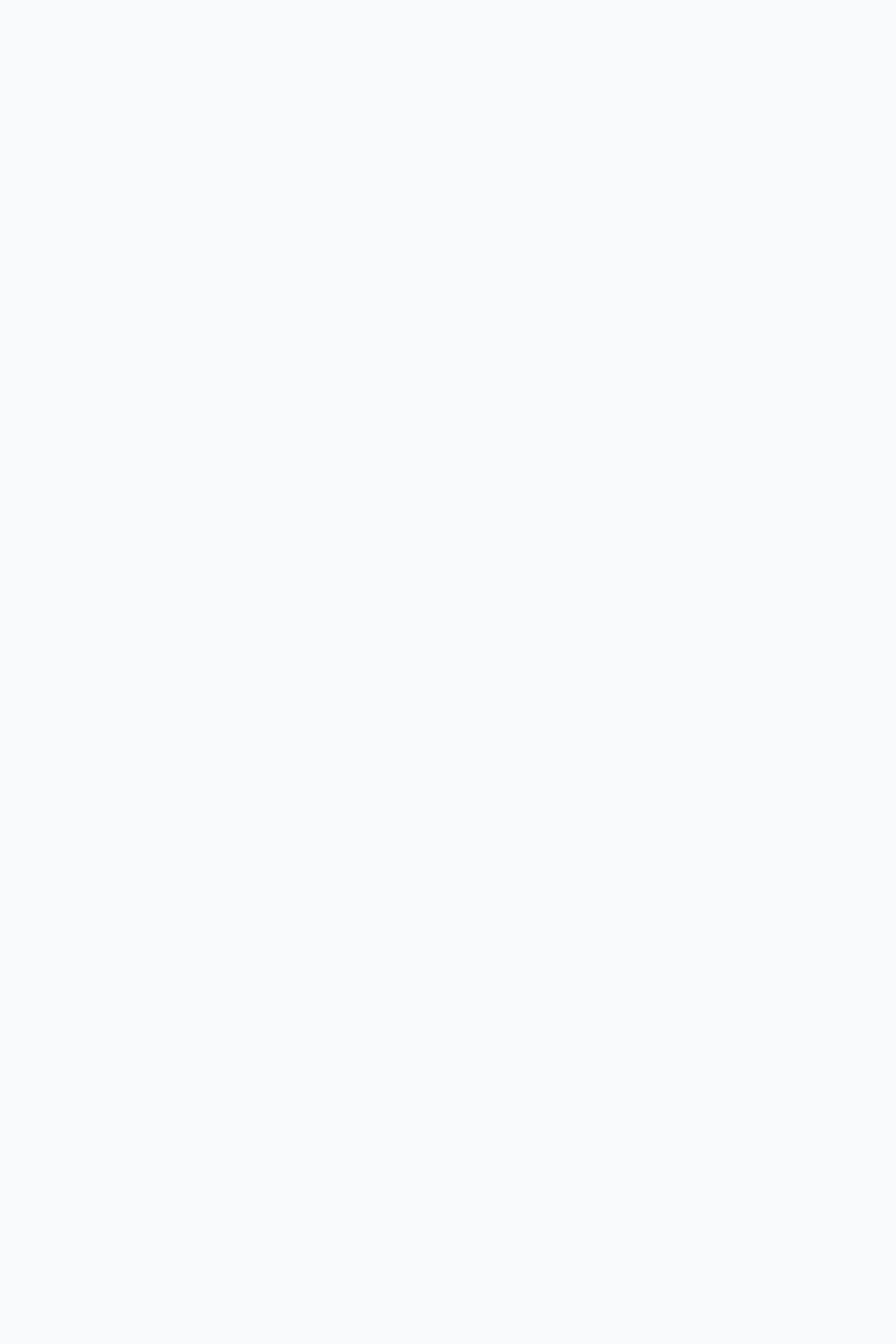
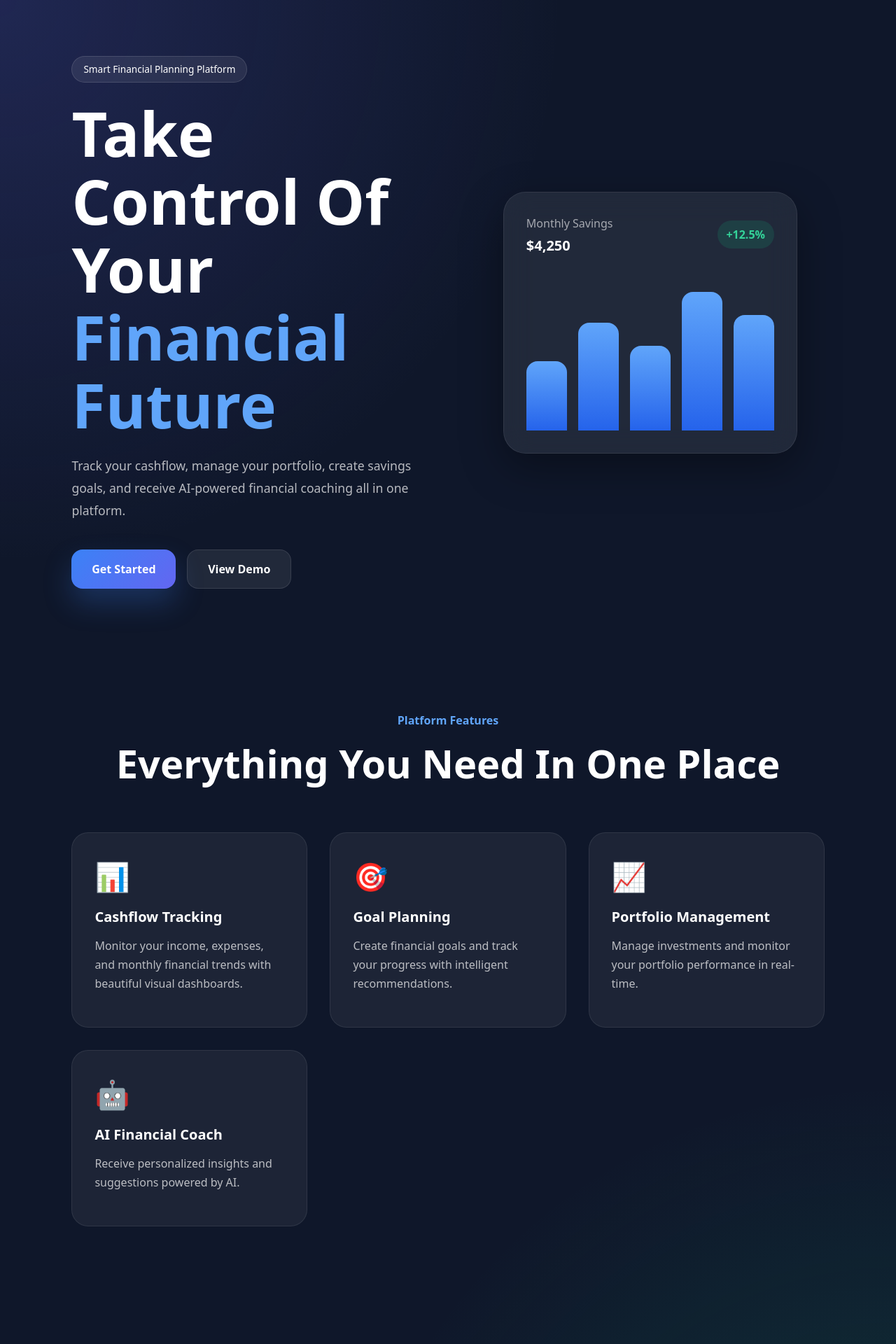
Before and after one commit to Th0ngpv/Capstone-Static-Frontend, a React (Vite) app: page / in a window 1280 px wide. Before the commit this address had no page. Shown: the top 1920 px of the page at 70% size. Before the commit the page ends 800 px from the top, so only its background shows below. Built offline with nearby package versions, Linux system fonts and the light colour scheme.

Commit message:
feat: add a Home page to guide user to our application

```diff
--- a/src/App.tsx
+++ b/src/App.tsx
@@ -8,10 +8,12 @@ import CashflowPage from './pages/cashflow/CashflowPage';
 import PortfolioPage from './pages/portfolio/PortfolioPage';
 import MarketPlacePage from './pages/marketplace/MarketPlacePage';
 import CoachPage from './pages/coach/CoachPage';
+import HomePage from './pages/home/HomePage';
 
 function App() {
   return (
     <Routes>
+      <Route path="/" element={<HomePage />} />
       <Route path="/login" element={<LoginPage />} />
       <Route path="/auth/success" element={<Navigate to="/dashboard" replace />} />
       <Route path="/dashboard" element={<Layout><DashboardPage /></Layout>} />
--- /dev/null
+++ b/src/pages/home/HomePage.css
@@ -0,0 +1,241 @@
+.home-page {
+  min-height: 100vh;
+  background:
+    radial-gradient(circle at top left, rgba(99, 102, 241, 0.2), transparent 30%),
+    radial-gradient(circle at bottom right, rgba(16, 185, 129, 0.2), transparent 30%),
+    #0f172a;
+  color: #ffffff;
+}
+
+.home-hero {
+  min-height: 100vh;
+  display: grid;
+  grid-template-columns: repeat(2, 1fr);
+  align-items: center;
+  gap: 5rem;
+  padding: 5rem 8%;
+}
+
+.home-hero__content {
+  max-width: 620px;
+}
+
+.home-badge {
+  display: inline-flex;
+  padding: 0.5rem 1rem;
+  border-radius: 999px;
+  background: rgba(255, 255, 255, 0.08);
+  border: 1px solid rgba(255, 255, 255, 0.12);
+  font-size: 0.85rem;
+  margin-bottom: 1.5rem;
+}
+
+.home-title {
+  font-size: clamp(3rem, 7vw, 5.5rem);
+  line-height: 1.1;
+  font-weight: 800;
+  margin-bottom: 1.5rem;
+}
+
+.home-title span {
+  color: #60a5fa;
+}
+
+.home-description {
+  font-size: 1.1rem;
+  line-height: 1.8;
+  color: rgba(255, 255, 255, 0.7);
+  margin-bottom: 2.5rem;
+}
+
+.home-actions {
+  display: flex;
+  gap: 1rem;
+  flex-wrap: wrap;
+}
+
+.home-primary-btn,
+.home-secondary-btn {
+  border: none;
+  border-radius: 16px;
+  padding: 1rem 1.8rem;
+  font-size: 1rem;
+  font-weight: 600;
+  cursor: pointer;
+  transition: all 0.25s ease;
+}
+
+.home-primary-btn {
+  background: linear-gradient(135deg, #3b82f6, #6366f1);
+  color: white;
+  box-shadow: 0 20px 40px rgba(59, 130, 246, 0.25);
+}
+
+.home-primary-btn:hover {
+  transform: translateY(-2px);
+}
+
+.home-secondary-btn {
+  background: rgba(255, 255, 255, 0.08);
+  color: white;
+  border: 1px solid rgba(255, 255, 255, 0.1);
+}
+
+.home-secondary-btn:hover {
+  background: rgba(255, 255, 255, 0.15);
+}
+
+.home-hero__card {
+  display: flex;
+  justify-content: center;
+}
+
+.hero-card {
+  width: 100%;
+  max-width: 420px;
+  padding: 2rem;
+  border-radius: 32px;
+  background: rgba(255, 255, 255, 0.08);
+  backdrop-filter: blur(20px);
+  border: 1px solid rgba(255, 255, 255, 0.08);
+  box-shadow: 0 20px 60px rgba(0, 0, 0, 0.35);
+}
+
+.hero-card__header {
+  display: flex;
+  justify-content: space-between;
+  align-items: center;
+  margin-bottom: 2rem;
+}
+
+.hero-card__label {
+  color: rgba(255, 255, 255, 0.6);
+  margin-bottom: 0.5rem;
+}
+
+.hero-card__trend {
+  background: rgba(16, 185, 129, 0.15);
+  color: #34d399;
+  padding: 0.5rem 0.8rem;
+  border-radius: 999px;
+  font-weight: 700;
+}
+
+.hero-card__chart {
+  height: 220px;
+  display: flex;
+  align-items: flex-end;
+  gap: 1rem;
+}
+
+.chart-bar {
+  flex: 1;
+  border-radius: 16px 16px 0 0;
+  background: linear-gradient(180deg, #60a5fa, #2563eb);
+}
+
+.chart-bar--1 {
+  height: 45%;
+}
+
+.chart-bar--2 {
+  height: 70%;
+}
+
+.chart-bar--3 {
+  height: 55%;
+}
+
+.chart-bar--4 {
+  height: 90%;
+}
+
+.chart-bar--5 {
+  height: 75%;
+}
+
+.home-features {
+  padding: 6rem 8%;
+}
+
+.section-heading {
+  text-align: center;
+  margin-bottom: 4rem;
+}
+
+.section-heading span {
+  color: #60a5fa;
+  font-weight: 600;
+}
+
+.section-heading h2 {
+  font-size: clamp(2rem, 5vw, 3.5rem);
+  margin-top: 1rem;
+}
+
+.features-grid {
+  display: grid;
+  grid-template-columns: repeat(auto-fit, minmax(260px, 1fr));
+  gap: 2rem;
+}
+
+.feature-card {
+  padding: 2rem;
+  border-radius: 24px;
+  background: rgba(255, 255, 255, 0.06);
+  border: 1px solid rgba(255, 255, 255, 0.08);
+  transition: all 0.25s ease;
+}
+
+.feature-card:hover {
+  transform: translateY(-6px);
+  background: rgba(255, 255, 255, 0.09);
+}
+
+.feature-icon {
+  font-size: 2.5rem;
+  margin-bottom: 1rem;
+}
+
+.feature-card h3 {
+  margin-bottom: 1rem;
+}
+
+.feature-card p {
+  line-height: 1.7;
+  color: rgba(255, 255, 255, 0.7);
+}
+
+.home-cta {
+  padding: 6rem 8%;
+}
+
+.home-cta__content {
+  text-align: center;
+  padding: 4rem 2rem;
+  border-radius: 32px;
+  background: linear-gradient(135deg, rgba(59, 130, 246, 0.2), rgba(99, 102, 241, 0.2));
+  border: 1px solid rgba(255, 255, 255, 0.08);
+}
+
+.home-cta__content h2 {
+  font-size: clamp(2rem, 5vw, 3rem);
+  margin-bottom: 1rem;
+}
+
+.home-cta__content p {
+  color: rgba(255, 255, 255, 0.7);
+  margin-bottom: 2rem;
+}
+
+@media (max-width: 900px) {
+  .home-hero {
+    grid-template-columns: 1fr;
+    text-align: center;
+    padding-top: 3rem;
+  }
+
+  .home-actions {
+    justify-content: center;
+  }
+}
--- /dev/null
+++ b/src/pages/home/HomePage.tsx
@@ -0,0 +1,128 @@
+import { useNavigate } from 'react-router-dom';
+
+import './HomePage.css';
+
+export default function HomePage() {
+  const navigate = useNavigate();
+
+  return (
+    <main className="home-page">
+      {/* Hero Section */}
+      <section className="home-hero">
+        <div className="home-hero__content">
+          <span className="home-badge">Smart Financial Planning Platform</span>
+
+          <h1 className="home-title">
+            Take Control Of Your
+            <span> Financial Future</span>
+          </h1>
+
+          <p className="home-description">
+            Track your cashflow, manage your portfolio, create savings goals,
+            and receive AI-powered financial coaching all in one platform.
+          </p>
+
+          <div className="home-actions">
+            <button
+              className="home-primary-btn"
+              onClick={() => navigate('/login')}
+            >
+              Get Started
+            </button>
+
+            <button
+              className="home-secondary-btn"
+              onClick={() => navigate('/dashboard')}
+            >
+              View Demo
+            </button>
+          </div>
+        </div>
+
+        <div className="home-hero__card">
+          <div className="hero-card">
+            <div className="hero-card__header">
+              <div>
+                <p className="hero-card__label">Monthly Savings</p>
+                <h3>$4,250</h3>
+              </div>
+
+              <span className="hero-card__trend">+12.5%</span>
+            </div>
+
+            <div className="hero-card__chart">
+              <div className="chart-bar chart-bar--1"></div>
+              <div className="chart-bar chart-bar--2"></div>
+              <div className="chart-bar chart-bar--3"></div>
+              <div className="chart-bar chart-bar--4"></div>
+              <div className="chart-bar chart-bar--5"></div>
+            </div>
+          </div>
+        </div>
+      </section>
+
+      {/* Features */}
+      <section className="home-features">
+        <div className="section-heading">
+          <span>Platform Features</span>
+          <h2>Everything You Need In One Place</h2>
+        </div>
+
+        <div className="features-grid">
+          <article className="feature-card">
+            <div className="feature-icon">📊</div>
+            <h3>Cashflow Tracking</h3>
+            <p>
+              Monitor your income, expenses, and monthly financial trends with
+              beautiful visual dashboards.
+            </p>
+          </article>
+
+          <article className="feature-card">
+            <div className="feature-icon">🎯</div>
+            <h3>Goal Planning</h3>
+            <p>
+              Create financial goals and track your progress with intelligent
+              recommendations.
+            </p>
+          </article>
+
+          <article className="feature-card">
+            <div className="feature-icon">📈</div>
+            <h3>Portfolio Management</h3>
+            <p>
+              Manage investments and monitor your portfolio performance in
+              real-time.
+            </p>
+          </article>
+
+          <article className="feature-card">
+            <div className="feature-icon">🤖</div>
+            <h3>AI Financial Coach</h3>
+            <p>
+              Receive personalized insights and suggestions powered by AI.
+            </p>
+          </article>
+        </div>
+      </section>
+
+      {/* CTA Section */}
+      <section className="home-cta">
+        <div className="home-cta__content">
+          <h2>Ready To Start Your Financial Journey?</h2>
+
+          <p>
+            Join our platform today and begin building smarter financial habits.
+          </p>
+
+          <button
+            className="home-primary-btn"
+            onClick={() => navigate('/login')}
+          >
+            Go To Login
+          </button>
+        </div>
+      </section>
+    </main>
+  );
+}
```
